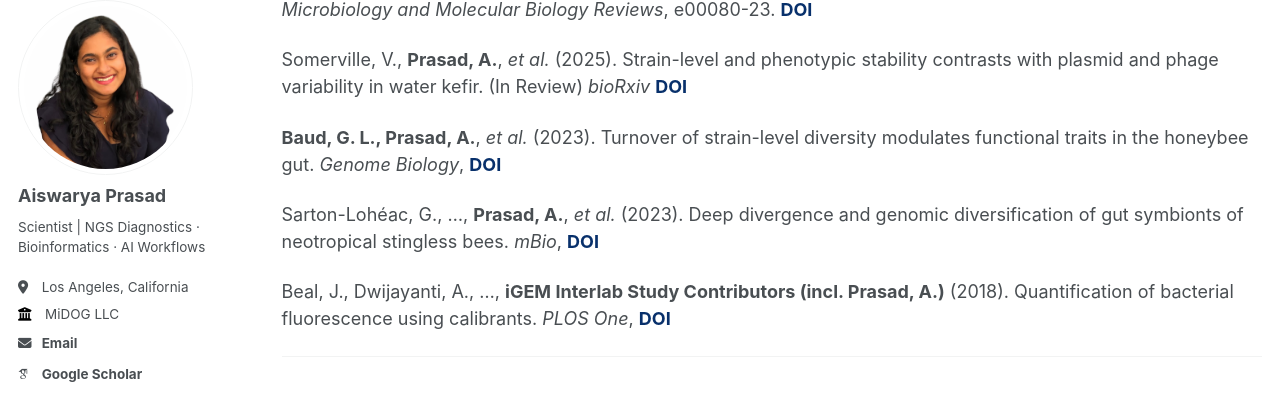
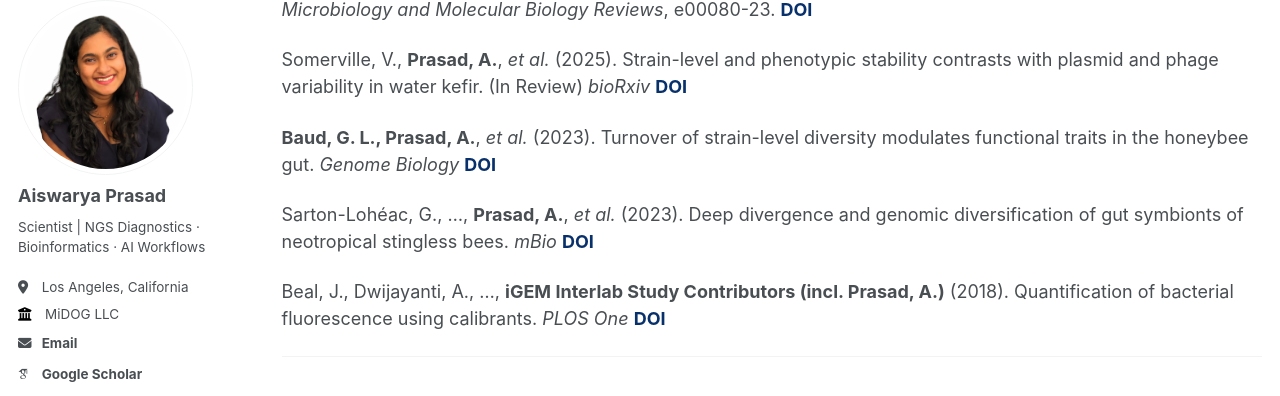
Before and after one commit to Aiswarya-prasad/aiswarya-prasad.github.io, a Jekyll site: the page built from _pages/cv.md, in a window 1280 px wide and 900 px high, scrolled down 1615 px. Shown: the part 106-502 px from the top of the window. Built offline with Jekyll 4.4.1, drawn with Linux system fonts in a browser that asks for light colours; some web fonts are replaced.

```diff
--- a/_pages/cv.md
+++ b/_pages/cv.md
@@ -69,11 +69,11 @@ Mazel, F.,**Prasad, A.**, & Engel, P. (2025). Host specificity of gut microbiota
 
 Somerville, V., **Prasad, A.**, _et al._ (2025). Strain-level and phenotypic stability contrasts with plasmid and phage variability in water kefir. (In Review) *bioRxiv* [DOI](https://doi.org/10.1101/2025.02.27.640646)
 
-**Baud, G. L., Prasad, A.**, _et al._ (2023). Turnover of strain-level diversity modulates functional traits in the honeybee gut. *Genome Biology*, [DOI](https://doi.org/10.1186/s13059-023-03131-4)
+**Baud, G. L., Prasad, A.**, _et al._ (2023). Turnover of strain-level diversity modulates functional traits in the honeybee gut. *Genome Biology* [DOI](https://doi.org/10.1186/s13059-023-03131-4)
 
-Sarton-Lohéac, G., ..., **Prasad, A.**, _et al._ (2023). Deep divergence and genomic diversification of gut symbionts of neotropical stingless bees. *mBio*, [DOI](https://doi.org/10.1128/mbio.03538-22)
+Sarton-Lohéac, G., ..., **Prasad, A.**, _et al._ (2023). Deep divergence and genomic diversification of gut symbionts of neotropical stingless bees. *mBio* [DOI](https://doi.org/10.1128/mbio.03538-22)
 
-Beal, J., Dwijayanti, A., ..., **iGEM Interlab Study Contributors (incl. Prasad, A.)** (2018). Quantification of bacterial fluorescence using calibrants. *PLOS One*, [DOI](https://doi.org/10.1371/journal.pone.0199432)
+Beal, J., Dwijayanti, A., ..., **iGEM Interlab Study Contributors (incl. Prasad, A.)** (2018). Quantification of bacterial fluorescence using calibrants. *PLOS One* [DOI](https://doi.org/10.1371/journal.pone.0199432)
 
 ---
 
```
Also changed, not shown: _pages/about.md (+2 -2 lines).
